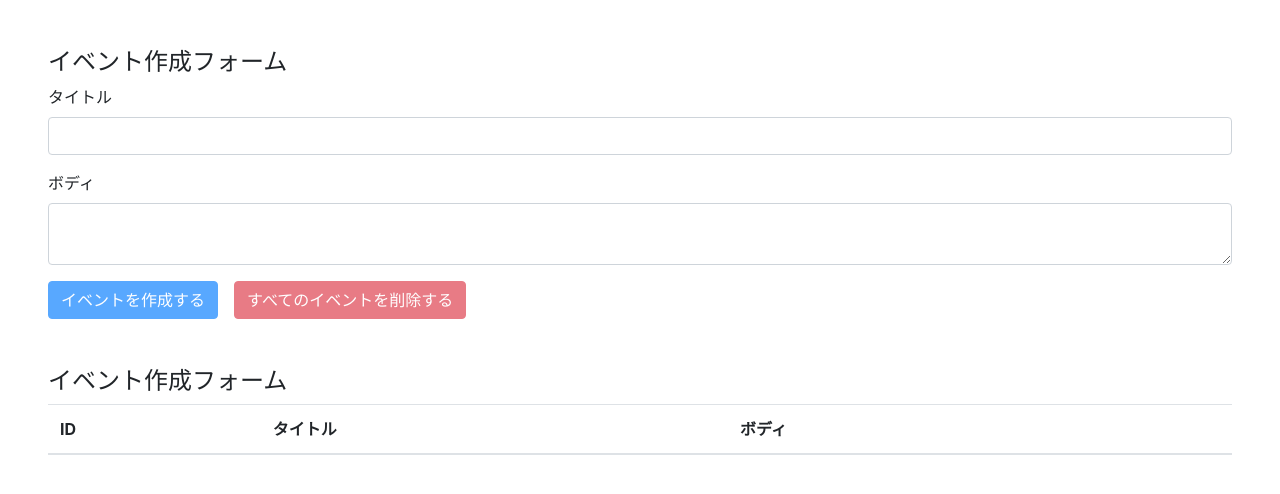
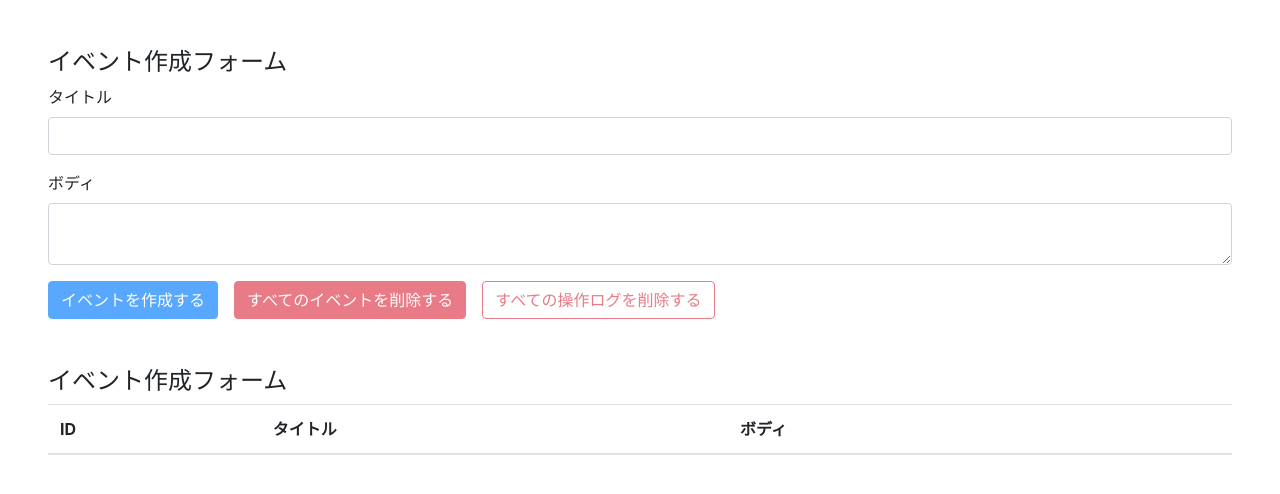
Before and after one commit to cnt0705/react-redux-hooks-crud-app, a React (Create React App) app: page / in a window 1280 px wide. Shown: the top 494 px of the page. Built offline with nearby package versions, Linux system fonts and the light colour scheme.

Commit message:
Implement delete all operation logs

```diff
--- a/src/components/EventForm.js
+++ b/src/components/EventForm.js
@@ -14,6 +14,7 @@ export const EventForm = ({ className }) => {
 
   const emptyForm = !form.title || !form.body
   const noEvents = state.events.length <= 0
+  const noLogs = state.operationLogs.length <= 0
 
   const addEvent = e => {
     e.preventDefault()
@@ -29,11 +30,18 @@ export const EventForm = ({ className }) => {
     e.preventDefault()
     dispatch({ type: DELETE_ALL_EVENTS })
     dispatch({
-      type: DELETE_ALL_OPERATION_LOGS,
+      type: ADD_OPERATION_LOG,
       payload: {
         description: 'すべてのイベントを削除しました。',
         operatedAt: timeCurrentIso8601(),
       },
+    })
+  }
+
+  const deleteAllOperationLogs = e => {
+    e.preventDefault()
+    dispatch({
+      type: DELETE_ALL_OPERATION_LOGS,
     })
   }
 
@@ -76,6 +84,14 @@ export const EventForm = ({ className }) => {
         >
           すべてのイベントを削除する
         </button>
+        <button
+          type="submit"
+          className="btn btn-outline-danger mr-3"
+          disabled={noLogs}
+          onClick={deleteAllOperationLogs}
+        >
+          すべての操作ログを削除する
+        </button>
       </form>
     </section>
   )
--- a/src/reducers/operationLogs.js
+++ b/src/reducers/operationLogs.js
@@ -3,9 +3,11 @@ import { ADD_OPERATION_LOG, DELETE_ALL_OPERATION_LOGS } from '../actions'
 export const operationLogs = (state = [], action) => {
   switch (action.type) {
     case ADD_OPERATION_LOG:
-    case DELETE_ALL_OPERATION_LOGS:
       const log = action.payload
       return [log, ...state]
+
+    case DELETE_ALL_OPERATION_LOGS:
+      return []
 
     default:
       return state
```
